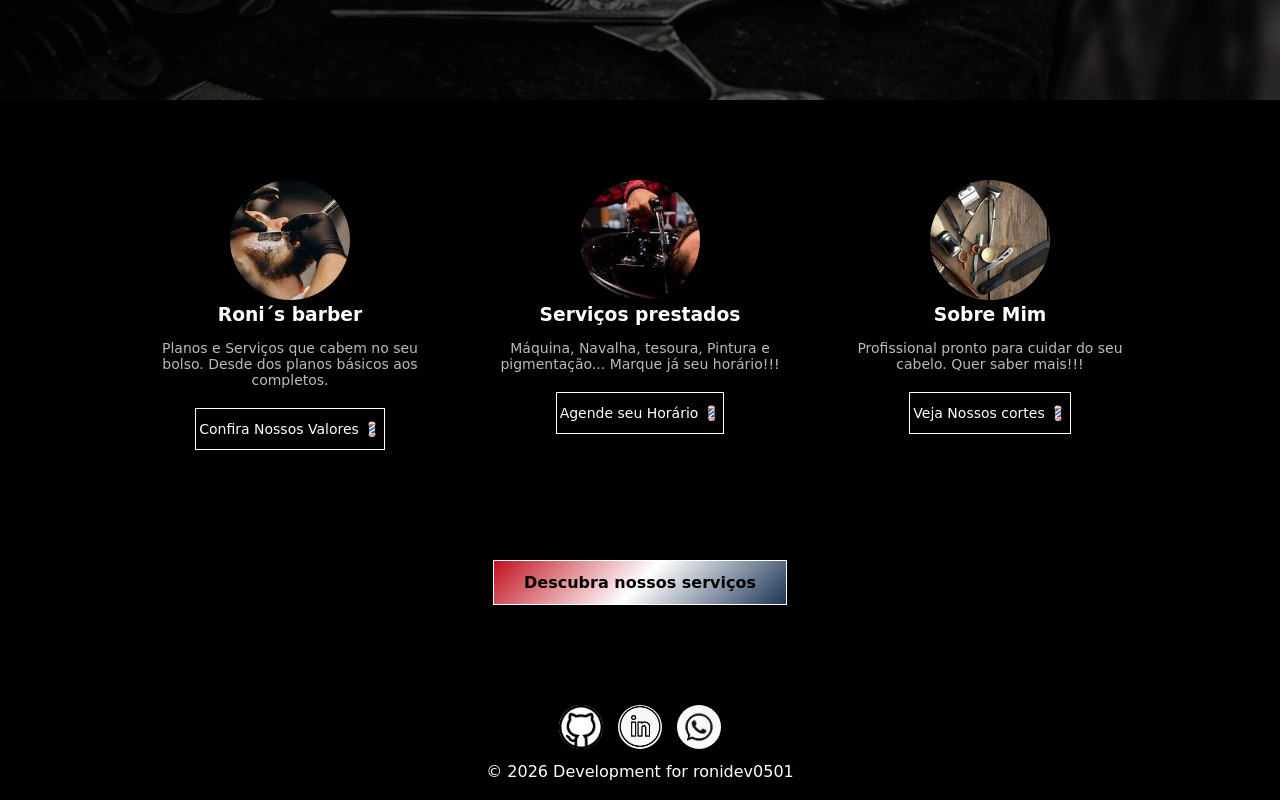
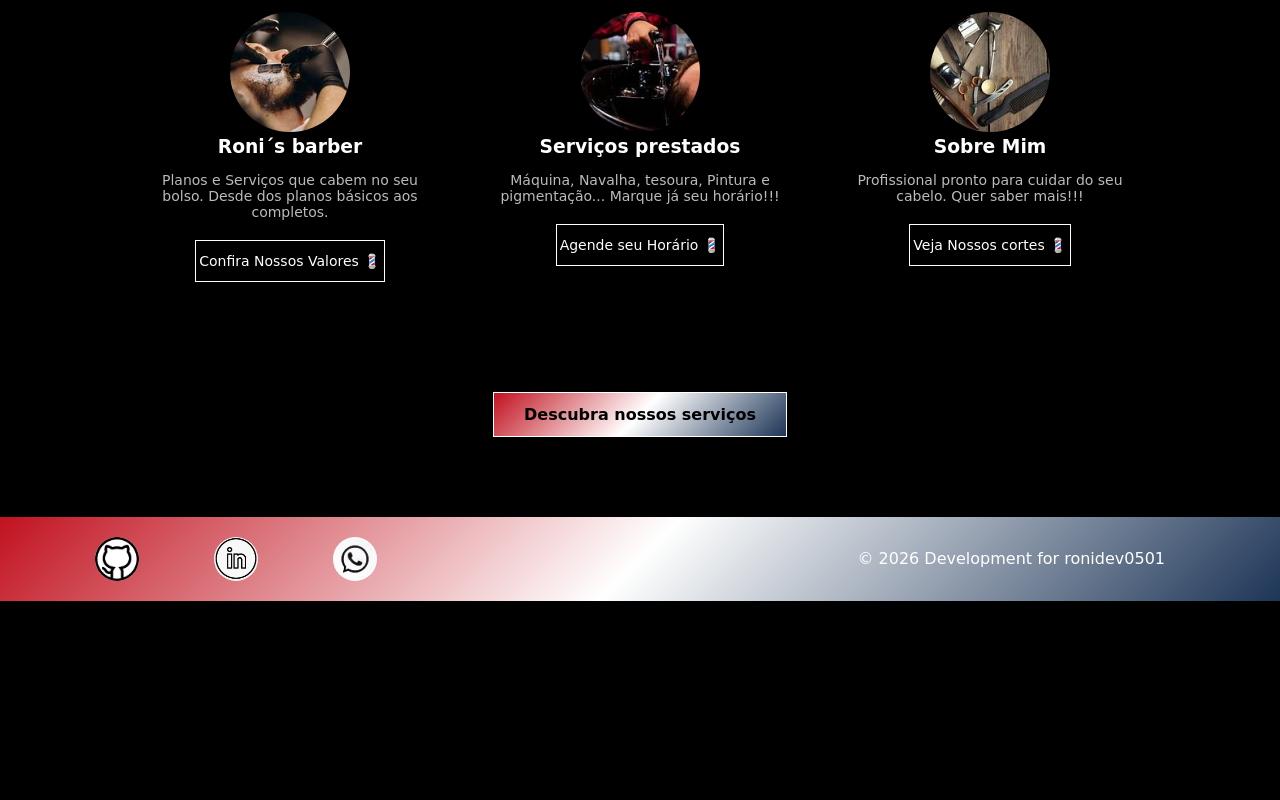
Before and after one commit to RoniDev0501/barber.shop.2026, a plain HTML site: page index.html in a window 1280 px wide. Shown: the part 1503-2303 px from the top of the page. After the commit the page ends 2104 px from the top, so only its background shows below. Drawn offline with Linux system fonts and the light colour scheme; a web font is replaced by a local one.

Commit message:
Update style.css

```diff
--- a/style.css
+++ b/style.css
@@ -24,7 +24,7 @@ header {
 }
 
 .hero {
- height: 90vh;
+ height: 65vh;
  background: url('imagens/salao.jpg') center/cover no-repeat;
  position: relative;
  display: flex;
@@ -36,6 +36,7 @@ header {
 .menu{
  display:flex;
  align-items:center;
+ padding-right: 45px;
 }
 
 .menu a{
@@ -95,8 +96,10 @@ transition:0.3s;
 }
 .logo {
   font-weight: 700;
- font-size: 22px;
+ font-size: 29px;
  line-height: 1.2;
+ padding-left: 55px;
+ padding-bottom: 15px;
 }
 
 .logo span {
@@ -141,10 +144,11 @@ a {
 
 .hero h1 {
  font-size: 60px;
- font-weight: 700;
+ font-weight: 100;
  margin-bottom: 20px;
 font-family: 'Rye', cursive;
 letter-spacing: 2px;
+padding-bottom: 15px;
 }
 
 .subtitle {
@@ -155,7 +159,7 @@ letter-spacing: 2px;
 
 .hero p {
  font-size: 16px;
- font-weight: 300;
+ font-weight: 100;
 }
 
 .services {
@@ -234,22 +238,34 @@ letter-spacing: 2px;
 
 .footer-container {
  display: flex;
- flex-direction: column;
- gap: 15px;
+ flex-direction: row;
+ gap: 300px;
  align-items: center;
  text-align: center;
+ background: linear-gradient(
+        135deg,
+        #C1121F, /* vermelho */
+        #FFFFFF, /* branco */
+        #1D3557  /* azul */
+    );
+    transition: 0.3s;
+ justify-content: space-between;
+ padding: 20px 40px;
 }
 
 footer {
- max-width: 900px;
- margin: 0 auto;
- padding: 20px 40px;
+  width: 100%;        /* ← ocupa toda a largura */
+  max-width: 100%;    /* ← era 100px, estava limitando */
+  margin: 0;
+  padding: 0;
+  background: #fff;
 }
 
 .icones {
  display: flex;
- gap: 15px;
+ gap: 75px;
  align-items: center;
+ padding-left: 55px;
 }
 
 .icones img {
@@ -263,7 +279,10 @@ footer {
 .copyright {
  margin: 0;
  line-height: 1;
- text-align: center;
+ text-align: right;
+ white-space: nowrap; /* ← impede quebra de linha */
+color: #ffffff;
+padding-right: 75px;
 }
 
 @media (max-width:768px){
```
